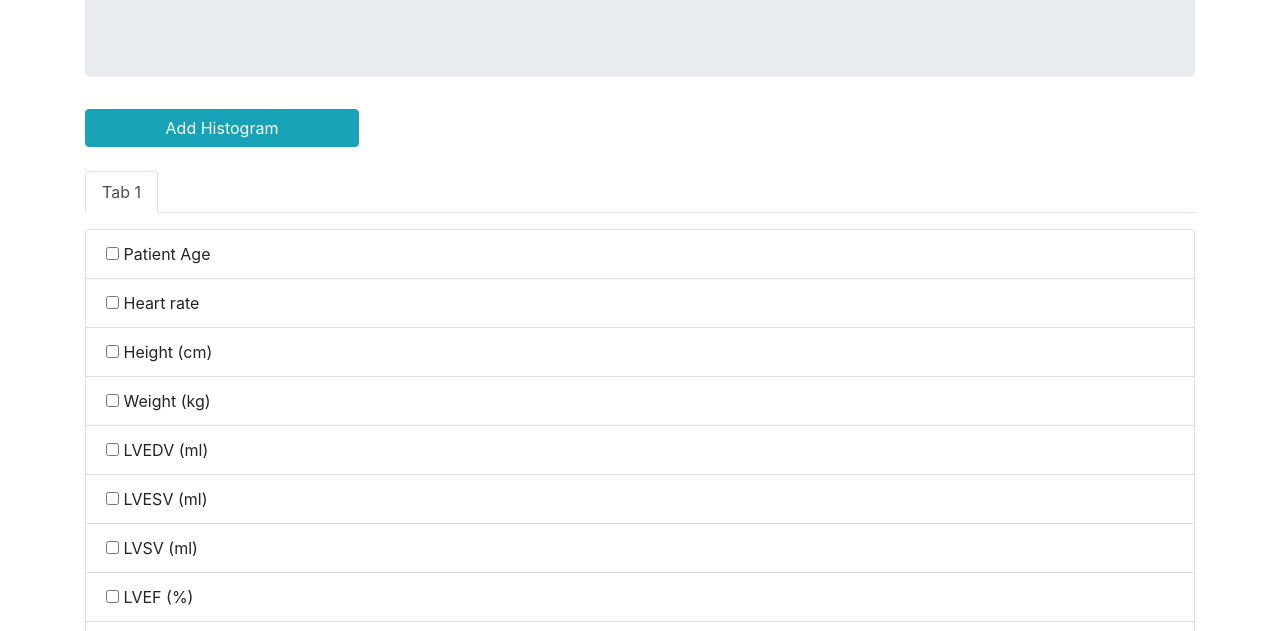
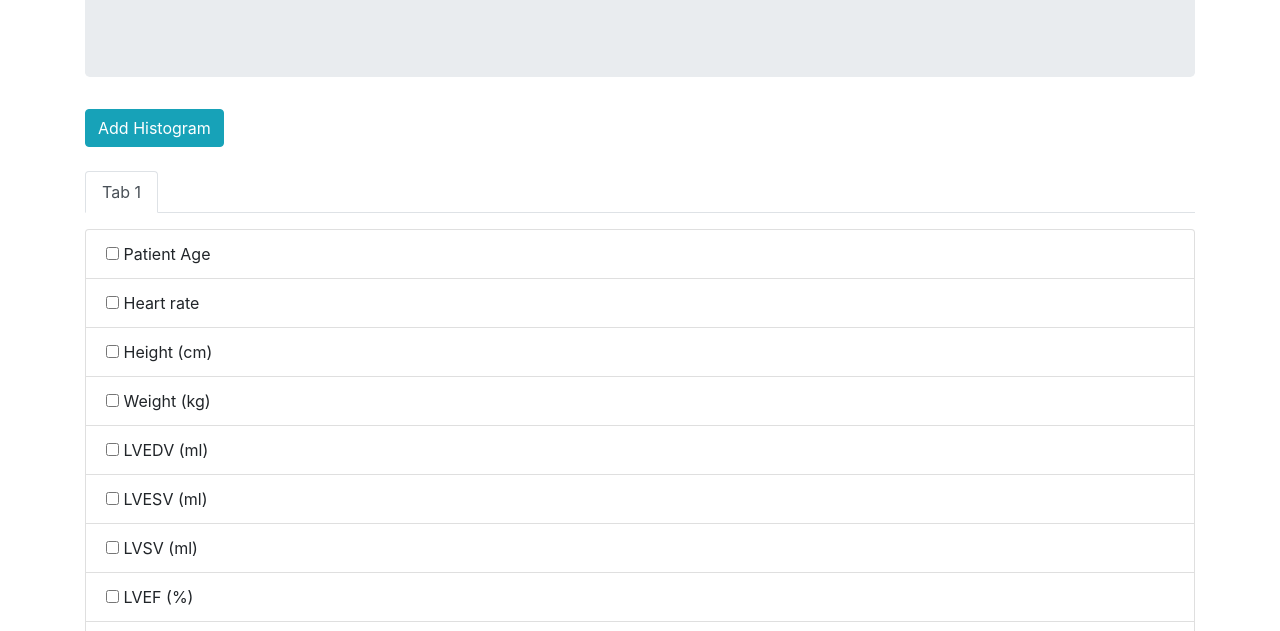
Before and after one commit to athenarc/smpc-analytics, a website: page web/frontend/index.html in a window 1280 px wide. Shown: the part 147-778 px from the top of the page. Drawn offline with nearby package versions, Linux system fonts and the light colour scheme.

Commit message:
make input not writable

```diff
--- a/web/frontend/index.html
+++ b/web/frontend/index.html
@@ -14,7 +14,7 @@
     </div>
 
     <div class="well">
-      <a href="#" id="btnAdd"><input class="btn btn-info" value="Add Histogram"></input></a>
+      <a href="#" id="btnAdd"><input type="submit" class="btn btn-info" value="Add Histogram"></input></a>
       <br><br>
       <ul class="nav nav-tabs" id="tabs">
           <li class="nav-item">
```
